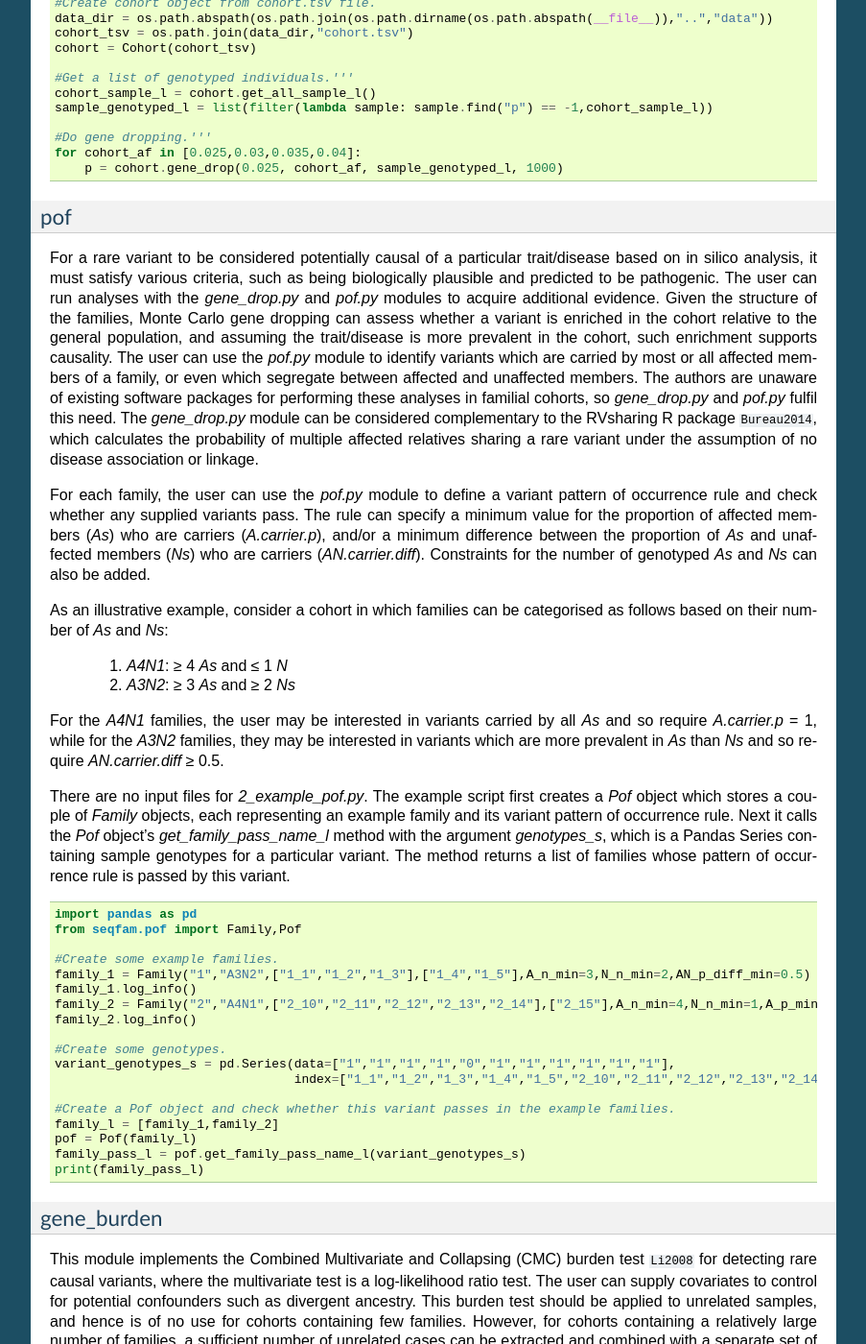
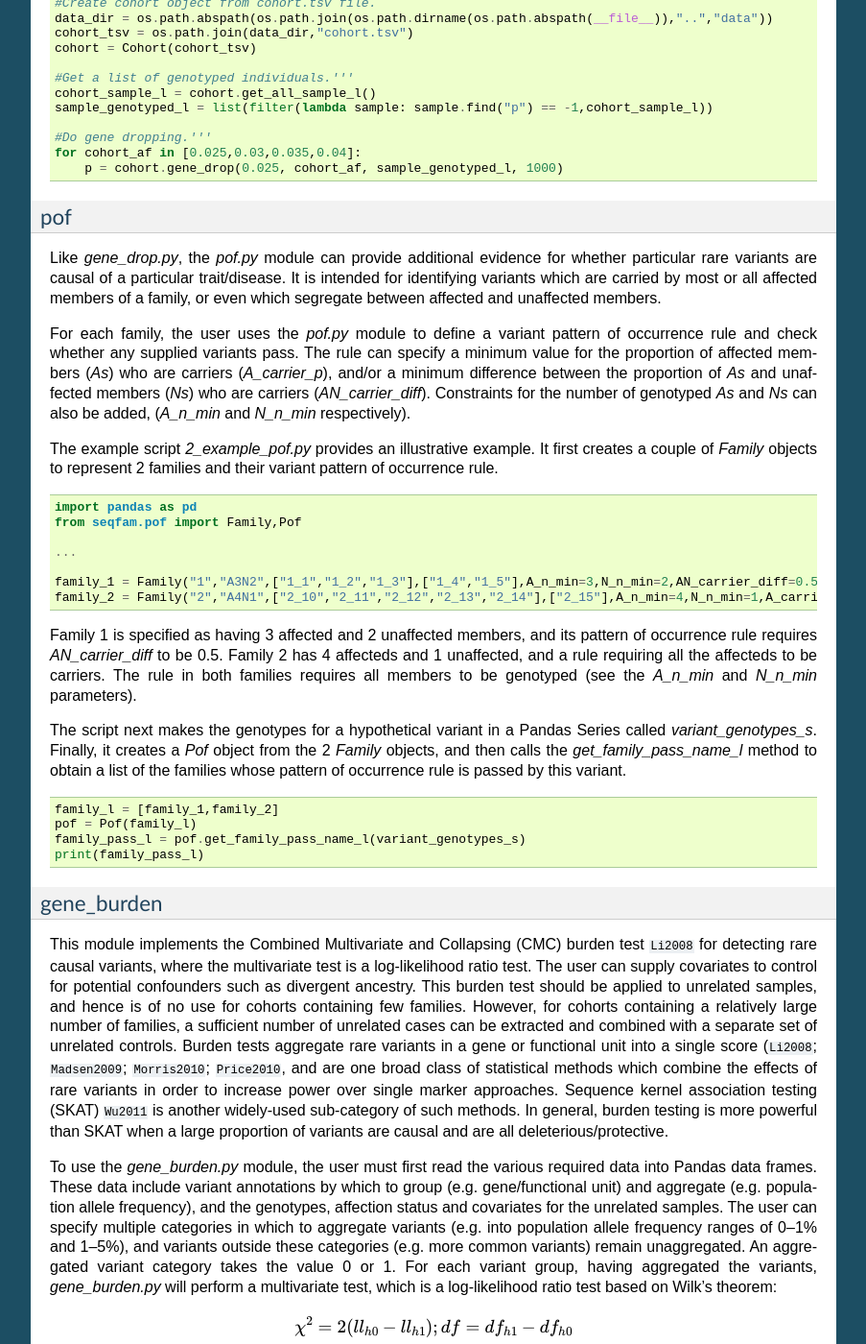
Before and after one commit to mframpton/seqfam, a Sphinx documentation site: the page built from docs/tutorial_and_api.rst, in a window 1280 px wide and 1400 px high, scrolled down 3491 px. Shown: the whole window at 96% size, without its empty margins (198-1101 px from the left). Built offline with Sphinx 7.4.7, drawn with Linux system fonts in a browser that asks for light colours; cross-references to code outside the pages are shown as plain code; some of the changed text lies outside the part shown.

Commit message:
relatedness and pof sections updated.

```diff
--- a/docs/tutorial_and_api.rst
+++ b/docs/tutorial_and_api.rst
@@ -133,46 +133,32 @@
 pof
 ===
 
-For a rare variant to be considered potentially causal of a particular trait/disease based on in silico analysis, it must satisfy various criteria, such as being biologically plausible and predicted to be pathogenic.
-The user can run analyses with the *gene_drop.py* and *pof.py* modules to acquire additional evidence.
-Given the structure of the families, Monte Carlo gene dropping can assess whether a variant is enriched in the cohort relative to the general population, and assuming the trait/disease is more prevalent in the cohort, such enrichment supports causality.
-The user can use the *pof.py* module to identify variants which are carried by most or all affected members of a family, or even which segregate between affected and unaffected members.
-The authors are unaware of existing software packages for performing these analyses in familial cohorts, so *gene_drop.py* and *pof.py* fulfil this need.
-The *gene_drop.py* module can be considered complementary to the RVsharing R package :cite:`Bureau2014`, which calculates the probability of multiple affected relatives sharing a rare variant under the assumption of no disease association or linkage.
+Like *gene_drop.py*, the *pof.py* module can provide additional evidence for whether particular rare variants are causal of a particular trait/disease. It is intended for identifying variants which are carried by most or all affected members of a family, or even which segregate between affected and unaffected members.
 
-For each family, the user can use the *pof.py* module to define a variant pattern of occurrence rule and check whether any supplied variants pass.
-The rule can specify a minimum value for the proportion of affected members (*As*) who are carriers (*A.carrier.p*), and/or a minimum difference between the proportion of *As* and unaffected members (*Ns*) who are carriers (*AN.carrier.diff*).
-Constraints for the number of genotyped *As* and *Ns* can also be added.
+For each family, the user uses the *pof.py* module to define a variant pattern of occurrence rule and check whether any supplied variants pass. The rule can specify a minimum value for the proportion of affected members (*As*) who are carriers (*A_carrier_p*), and/or a minimum difference between the proportion of *As* and unaffected members (*Ns*) who are carriers (*AN_carrier_diff*). Constraints for the number of genotyped *As* and *Ns* can also be added, (*A_n_min* and *N_n_min* respectively).
 
-As an illustrative example, consider a cohort in which families can be categorised as follows based on their number of *As* and *Ns*:
-
-    1. *A4N1*: ≥ 4 *As* and ≤ 1 *N*
-
-    2. *A3N2*: ≥ 3 *As* and ≥ 2 *Ns*
-
-For the *A4N1* families, the user may be interested in variants carried by all *As* and so require *A.carrier.p* = 1, while for the *A3N2* families, they may be interested in variants which are more prevalent in *As* than *Ns* and so require *AN.carrier.diff* ≥ 0.5.
-
-There are no input files for *2_example_pof.py*.
-The example script first creates a *Pof* object which stores a couple of *Family* objects, each representing an example family and its variant pattern of occurrence rule.
-Next it calls the *Pof* object’s *get_family_pass_name_l* method with the argument *genotypes_s*, which is a Pandas Series containing sample genotypes for a particular variant.
-The method returns a list of families whose pattern of occurrence rule is passed by this variant.
+The example script *2_example_pof.py* provides an illustrative example.
+It first creates a couple of *Family* objects to represent 2 families and their variant pattern of occurrence rule.
 
 .. code-block:: python
 
    import pandas as pd
    from seqfam.pof import Family,Pof
 
-   #Create some example families.
-   family_1 = Family("1","A3N2",["1_1","1_2","1_3"],["1_4","1_5"],A_n_min=3,N_n_min=2,AN_p_diff_min=0.5)
-   family_1.log_info()
-   family_2 = Family("2","A4N1",["2_10","2_11","2_12","2_13","2_14"],["2_15"],A_n_min=4,N_n_min=1,A_p_min=1.0)
-   family_2.log_info()
+   ...
 
-   #Create some genotypes.
-   variant_genotypes_s = pd.Series(data=["1","1","1","1","0","1","1","1","1","1","1"],
-                                   index=["1_1","1_2","1_3","1_4","1_5","2_10","2_11","2_12","2_13","2_14","2_15"])
+   family_1 = Family("1","A3N2",["1_1","1_2","1_3"],["1_4","1_5"],A_n_min=3,N_n_min=2,AN_carrier_diff=0.5)
+   family_2 = Family("2","A4N1",["2_10","2_11","2_12","2_13","2_14"],["2_15"],A_n_min=4,N_n_min=1,A_carrier_p=1.0)
 
-   #Create a Pof object and check whether this variant passes in the example families.
+Family 1 is specified as having 3 affected and 2 unaffected members, and its pattern of occurrence rule requires *AN_carrier_diff* to be 0.5.
+Family 2 has 4 affecteds and 1 unaffected, and a rule requiring all the affecteds to be carriers.
+The rule in both families requires all members to be genotyped (see the *A_n_min* and *N_n_min* parameters).
+
+The script next makes the genotypes for a hypothetical variant in a Pandas Series called *variant_genotypes_s*.
+Finally, it creates a *Pof* object from the 2 *Family* objects, and then calls the *get_family_pass_name_l* method to obtain a list of the families whose pattern of occurrence rule is passed by this variant.
+
+.. code-block:: python
+
    family_l = [family_1,family_2]
    pof = Pof(family_l)
    family_pass_l = pof.get_family_pass_name_l(variant_genotypes_s)
@@ -269,26 +255,15 @@
 KING is often already part of NGS analysis pipelines, so incorporating *relatedness.py* is straightforward.
 Peddy :cite:`Pedersen2017` is an alternative which does not require KING.
 
-As input, the *relatedness.py* module requires pedigree information and a file containing kinship coefficients outputted by KING.
-For each sample pair, the module will map the pedigree information and kinship coefficient to an expected and observed degree of relationship respectively.
-The mapping from kinship coefficient to relationship is as specified in KING documentation: > 0.354 for duplicate samples/monozygotic twins, 0.177–0.354 for 1st degree relatives, 0.0884–0.177 for 2nd degree relatives, 0.0442–0.0884 for 3rd degree relatives, and < 0.0442 for unrelated.
-The user can change this mapping if they wish.
-
-The input files for *4_example_relatedness.py* are cohort.tsv (as used in gene dropping), and data/relatedness/king.kinship.ibs which was outputted by KING and contains kinship coefficients for within-family sample pairs.
-The example script first creates a Relatedness object which stores the paths to these files, then calls the object’s find_duplicates and get_exp_obs_df methods.
-The former returns any within-family sample duplicates, and the latter returns a Pandas DataFrame containing the expected and observed degree of relationship for each within-family sample pair.
-Finally, the script prints the sample pairs which have a different expected and observed degree of relationship.
+As input, the *relatedness.py* module requires a pedigree information file and a kinship coefficients file from KING, either containing within or between-family sample pairs.
+The example script *4_example_relatedness.py* uses data/cohort.tsv for the former and data/relatedness/king.kinship.ibs (within-family sample pairs) for the latter.
+It creates a Relatedness object with these paths, and then calls the object's find_duplicates and get_exp_obs_df methods.
 
 .. code-block:: python
 
-   import os
    from seqfam.relatedness import Relatedness
    import pandas as pd
-
-   #Create the relatedness object.
-   data_dir = os.path.abspath(os.path.join(os.path.dirname(os.path.abspath(__file__)),"..","data"))
-   wf_file = os.path.join(data_dir,"relatedness",".".join(["king","kinship","ibs"]))
-   cohort_tsv = os.path.join(data_dir,"cohort.tsv")
+   ...
    relatedness = Relatedness(wf_file=wf_file,cohort_tsv=cohort_tsv,bf_file=None)
 
    #Within-family duplicates.
@@ -300,7 +275,28 @@
 
    #Expected versus observed within-family relationships.
    exp_obs_df = relatedness.get_exp_obs_df()
-   print(exp_obs_df.ix[(exp_obs_df["EXP_REL"]!=exp_obs_df["OBS_REL"]) & (pd.notnull(exp_obs_df["Kinship"])),:])
+
+The find_duplicates method returns a list of any duplicate samples, and the get_exp_obs_df method returns a Pandas DataFrame containing the expected and observed degree of relationship for each within-family sample pair.
+
+>>> print(wf_duplicate_l)
+['171b_1448,171b_1449']
+>>> print(exp_obs_df)
+                 EXP_REL  Kinship OBS_REL
+FAMILY ID1  ID2
+1      44   47         1   0.2584       1
+2      6    20         4   0.0390       4
+            21         4   0.0688       3
+       20   21         4   0.0051       4
+3      501  838        1   0.2052       1
+            844        2   0.1081       2
+       838  844        1   0.2572       1
+...
+
+The user can modify the mapping from kinship coefficient to relationship degree, but by default it is as specified in KING documentation: > 0.354 for duplicate samples/monozygotic twins, 0.177–0.354 for 1st degree relatives, 0.0884–0.177 for 2nd degree relatives, 0.0442–0.0884 for 3rd degree relatives, and < 0.0442 for unrelated. The final line of the script prints the sample pairs which have a different expected and observed degree of relationship.
+
+.. code-block:: python
+
+   print(exp_obs_df.loc[(exp_obs_df["EXP_REL"]!=exp_obs_df["OBS_REL"]) & (pd.notnull(exp_obs_df["Kinship"])),:])
 
 sge
 ===
```
